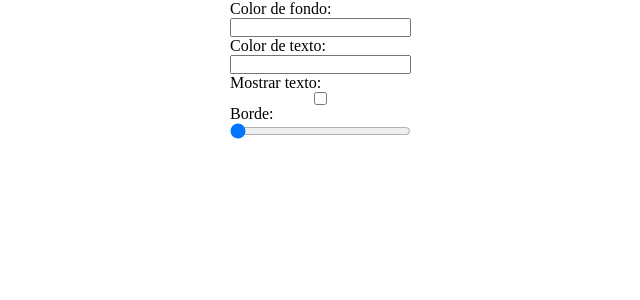
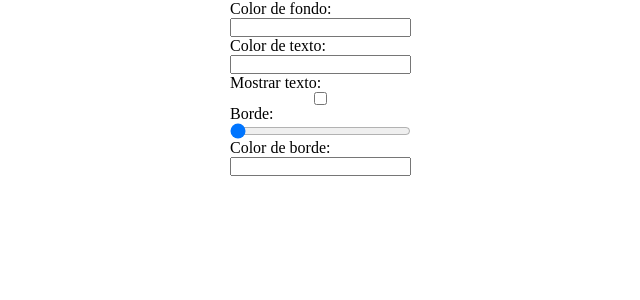
Before and after one commit to michelanyelo/DataBinding-DL, a Vue app: page / in a window 1280 px wide. Shown: the top 300 px of the page, without its empty margins (119-759 px from the left). Built offline with nearby package versions, Linux system fonts and the light colour scheme.

Commit message:
M6D6 desafio: Added borderColor property and input field, updated box style to include borderColor

```diff
--- a/src/components/DataBinding.vue
+++ b/src/components/DataBinding.vue
@@ -7,6 +7,7 @@ export default {
             textColor: '',
             showTexto: false,
             borderBox: '0',
+            borderColor: ''
         }
     }
 }
@@ -23,9 +24,11 @@ export default {
             <input id="mostrarTextoCheck" type="checkbox" v-model="showTexto">
             <label for="borderTextoRange">Borde: </label>
             <input id="borderTextoRange" type="range" min="0" max="10" v-model="borderBox">
+            <label for="borderColorInput">Color de borde: </label>
+            <input id="borderColorInput" type="text" v-model="borderColor">
 
         </div>
-        <div class="box" :style="{ backgroundColor: backgroundBox, border: borderBox + 'px solid' }">
+        <div class="box" :style="{ backgroundColor: backgroundBox, border: borderBox + 'px solid', borderColor: borderColor }">
             <p :style="{ color: textColor }" v-show="showTexto">Awesome Vue.js</p>
         </div>
     </div>
@@ -56,6 +59,5 @@ export default {
 .box {
     height: 100px;
     width: 100px;
-    border: 1px;
 }
 </style>
```
